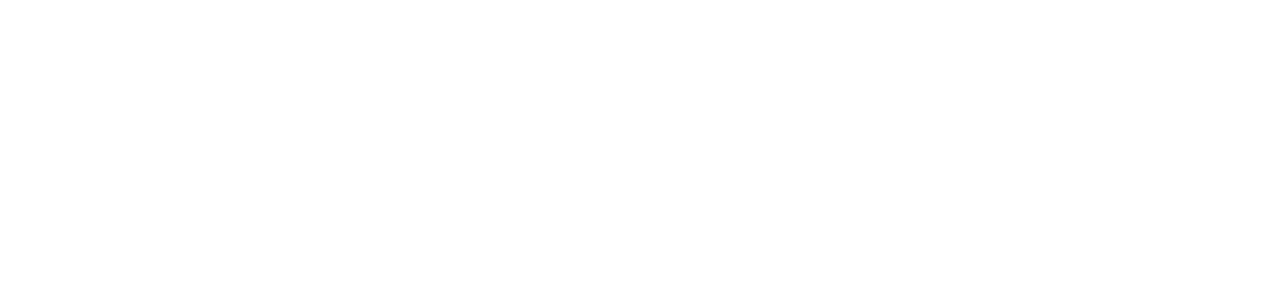
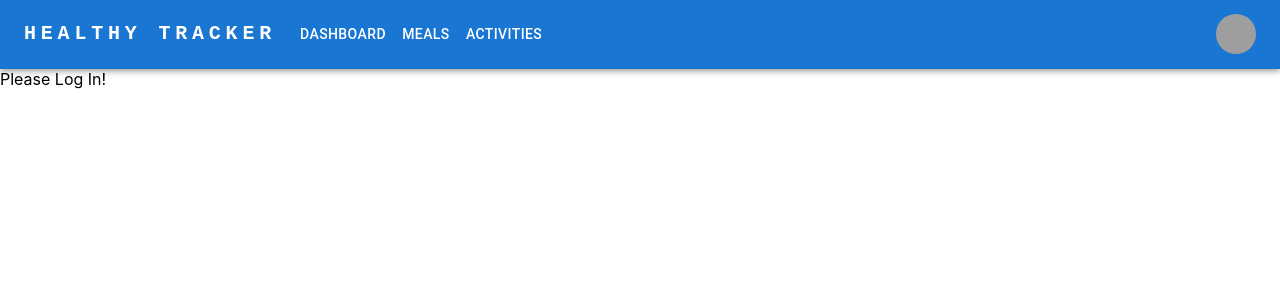
Before and after one commit to vilmis04/healthy-tracker-fe, a React (Create React App) app: page / in a window 1280 px wide. Shown: the top 300 px of the page. Built offline with nearby package versions, Linux system fonts and the light colour scheme; grey boxes are pictures that could not be loaded.

Commit message:
router removed

```diff
--- a/src/App.tsx
+++ b/src/App.tsx
@@ -1,13 +1,17 @@
 import { Routes, Route, Link } from "react-router-dom";
 import Button from '@mui/material/Button';
+import Home from "./Components/Home/Home";
+import Navbar from "./Components/Navbar/Navbar";
+import { useState } from "react";
 
 function App() {
+  const [ user, setUser ] = useState({name: 'Mario'});
+  // const [ user, setUser ] = useState(undefined);
+
   return (
     <>
-      <Routes>
-        {/* <Route path="/" element={<Home />} />
-        <Route path="add" element={<About />} /> */}
-      </Routes>
+      <Navbar userLoggedIn={user} />
+      <Home />
     </>
   );
 }
```
